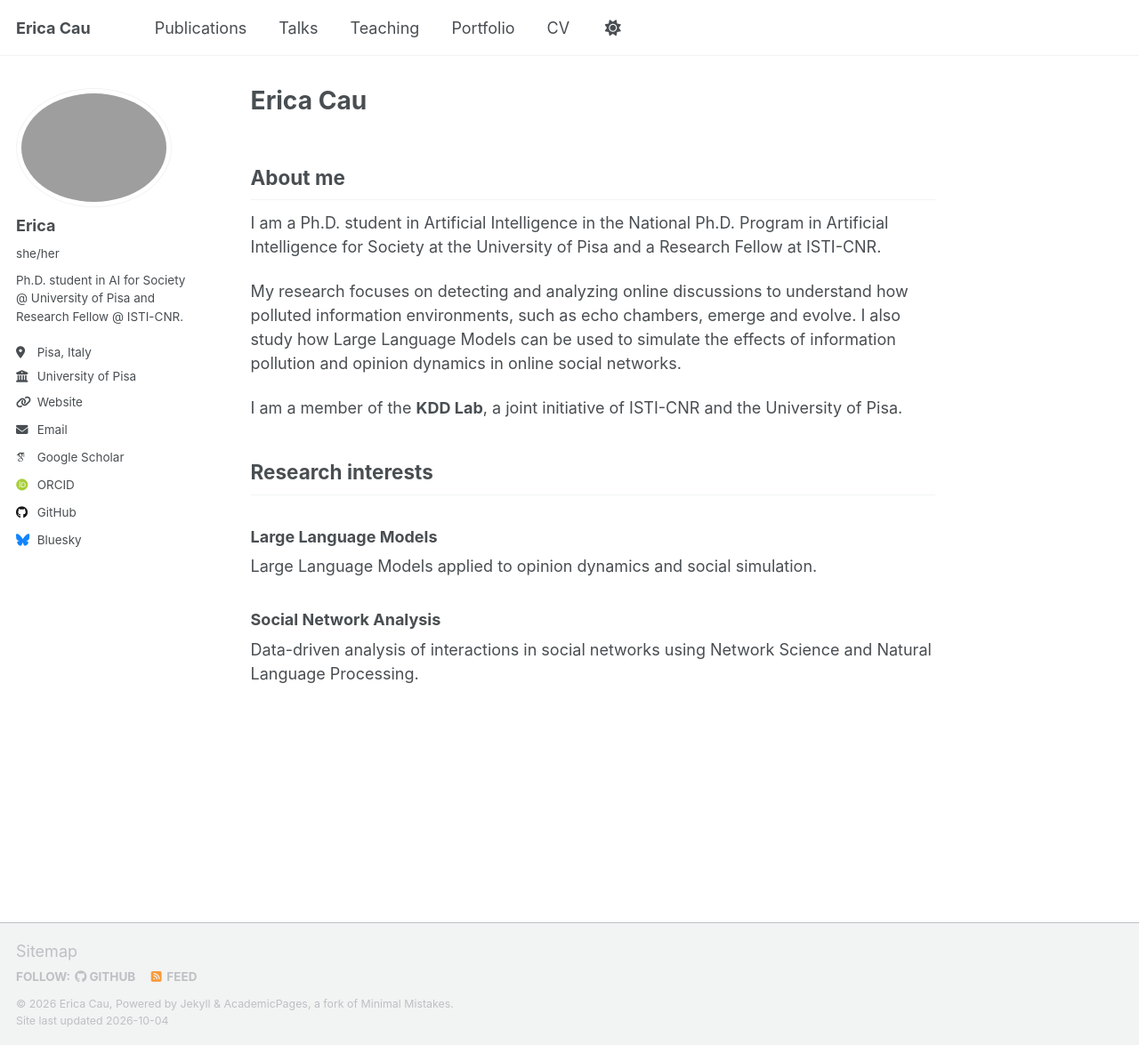
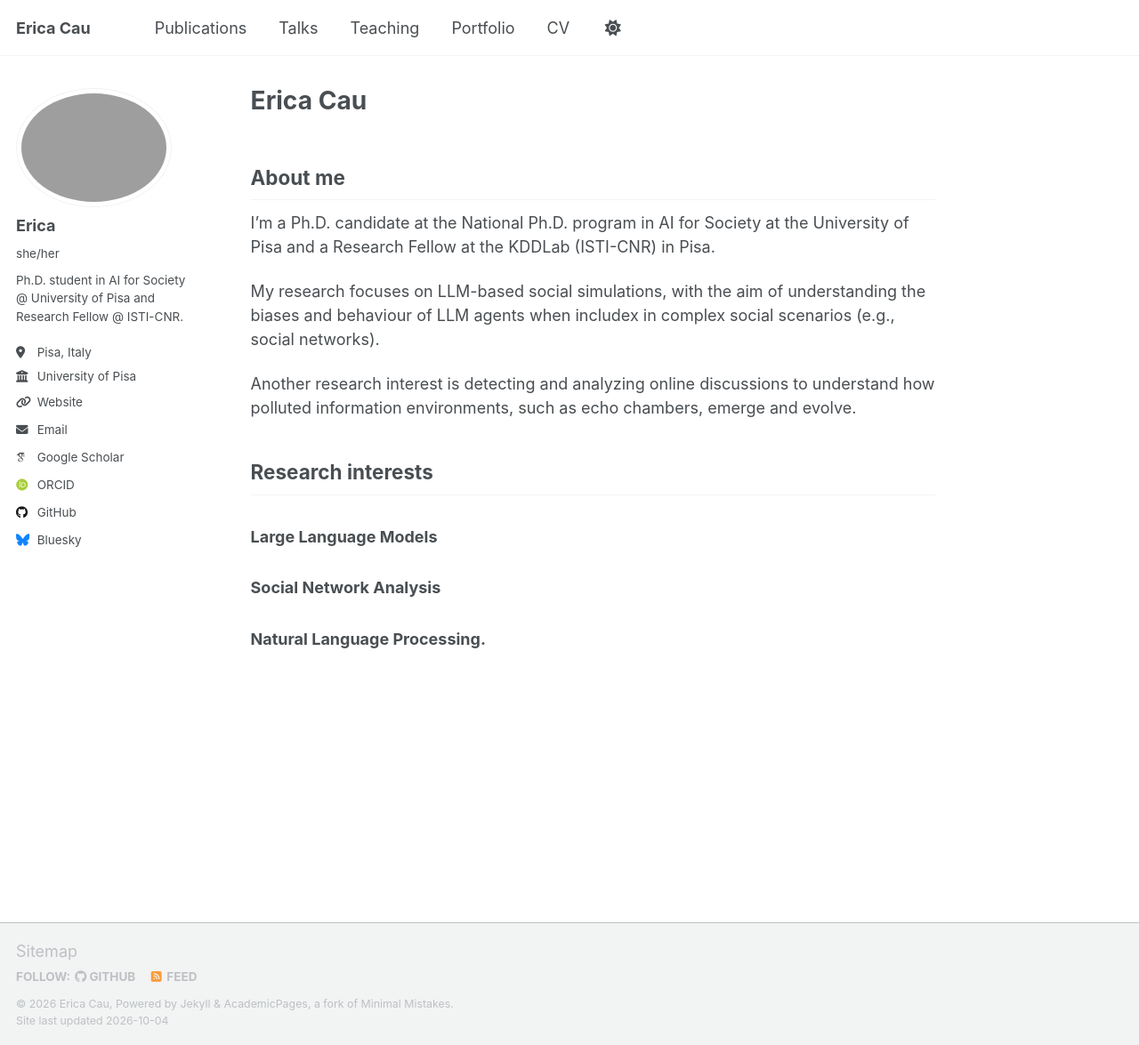
Before and after one commit to ericacau/ericacau.github.io, a Jekyll site: the page built from _pages/about.md, in a window 1280 px wide and 1175 px high. Shown: the whole window at 89% size. Built offline with Jekyll 4.4.1, drawn with Linux system fonts in a browser that asks for light colours; some web fonts are replaced; a script that is not in the unit is left out.

Commit message:
update home

```diff
--- a/_data/authors.yml
+++ b/_data/authors.yml
@@ -5,7 +5,7 @@ Name Name:
   uri         : "http://name.com"
   email       : "name@name.com"
   bio         : "This is the first name."
-  avatar      : "bio-photo-2.jpg"
+  avatar      : "profile.png"
   twitter     : "name"
   google_plus : "Name"
 
--- a/_pages/about.md
+++ b/_pages/about.md
@@ -9,18 +9,16 @@ redirect_from:
 
 ## About me
 
-I am a Ph.D. student in Artificial Intelligence in the National Ph.D. Program in Artificial Intelligence for Society at the University of Pisa and a Research Fellow at ISTI-CNR.
+I'm a Ph.D. candidate at the National Ph.D. program in AI for Society at the University of Pisa and a Research Fellow at the KDDLab (ISTI-CNR) in Pisa.
 
-My research focuses on detecting and analyzing online discussions to understand how polluted information environments, such as echo chambers, emerge and evolve. I also study how Large Language Models can be used to simulate the effects of information pollution and opinion dynamics in online social networks.
+My research focuses on LLM-based social simulations, with the aim of understanding the biases and behaviour of LLM agents when includex in complex social scenarios (e.g., social networks).
 
-I am a member of the **KDD Lab**, a joint initiative of ISTI-CNR and the University of Pisa.
+Another research interest is detecting and analyzing online discussions to understand how polluted information environments, such as echo chambers, emerge and evolve.
 
 ## Research interests
 
 ### Large Language Models
 
-Large Language Models applied to opinion dynamics and social simulation.
-
 ### Social Network Analysis
 
-Data-driven analysis of interactions in social networks using Network Science and Natural Language Processing.
+### Natural Language Processing.
```
Also changed, not shown: images/bio-photo-2.jpg (deleted), images/bio-photo.jpg (deleted), images/editing-talk.png (deleted).
